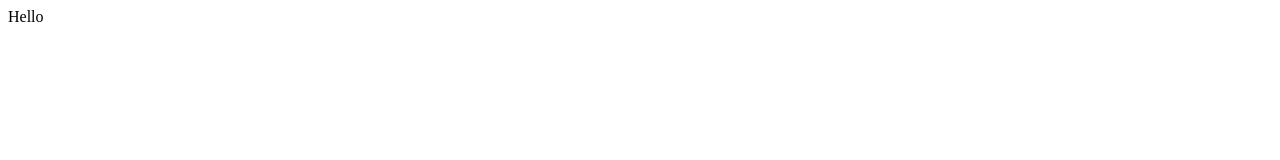
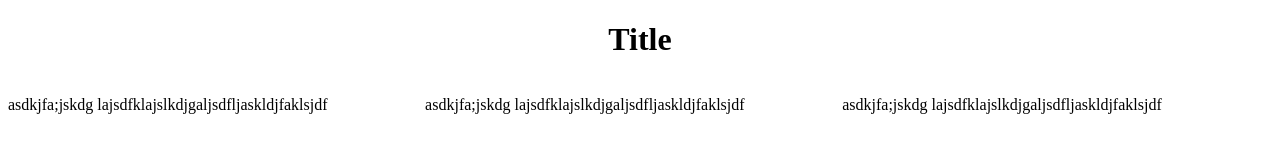
Before and after one commit to fookwood/coursera-web-assignment2, a plain HTML site: page module2-solution/index.html in a window 1280 px wide. Drawn offline with Linux system fonts and the light colour scheme.

Commit message:
Adjust layout in different screen

```diff
--- a/module2-solution/css/main.css
+++ b/module2-solution/css/main.css
@@ -1,11 +1,29 @@
+h1{
+    text-align: center;
+}
+
+section{
+    float: left;
+}
+
 @media (min-width: 992px) {
-
+    .section1, .section2, .section3{
+        width: 33%;
+    }
 }
 
 @media (min-width: 768px) and (max-width: 991px) {
+    .section1, .section2{
+        width: 50%;
+    }
 
+    .section3{
+        width: 100%;
+    }
 }
 
 @media (max-width: 767px) {
-
+    .section1, .section2, .section3{
+        width: 100%;
+    }
 }
--- a/module2-solution/index.html
+++ b/module2-solution/index.html
@@ -5,6 +5,18 @@
   <link rel="stylesheet" type="text/css" href="css/main.css">
 </head>
 <body>
-Hello
+<h1>Title</h1>
+<div>
+  <section class="section1">
+    <p>asdkjfa;jskdg lajsdfklajslkdjgaljsdfljaskldjfaklsjdf</p>
+  </section>
+  <section class="section2">
+    <p>asdkjfa;jskdg lajsdfklajslkdjgaljsdfljaskldjfaklsjdf</p>
+  </section>
+  <section class="section3">
+    <p>asdkjfa;jskdg lajsdfklajslkdjgaljsdfljaskldjfaklsjdf</p>
+  </section>
+</div>
+
 </body>
 </html>
```
